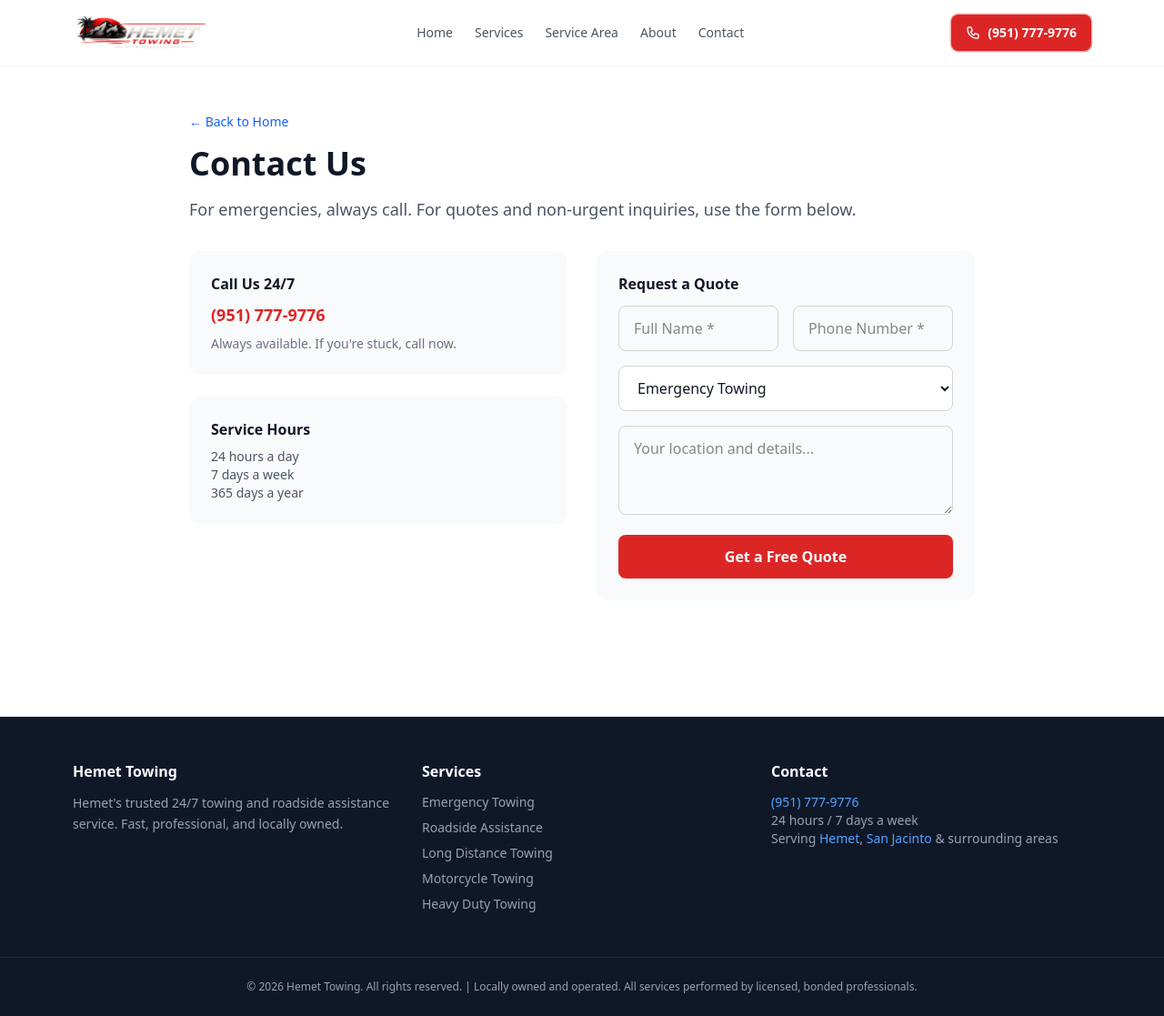
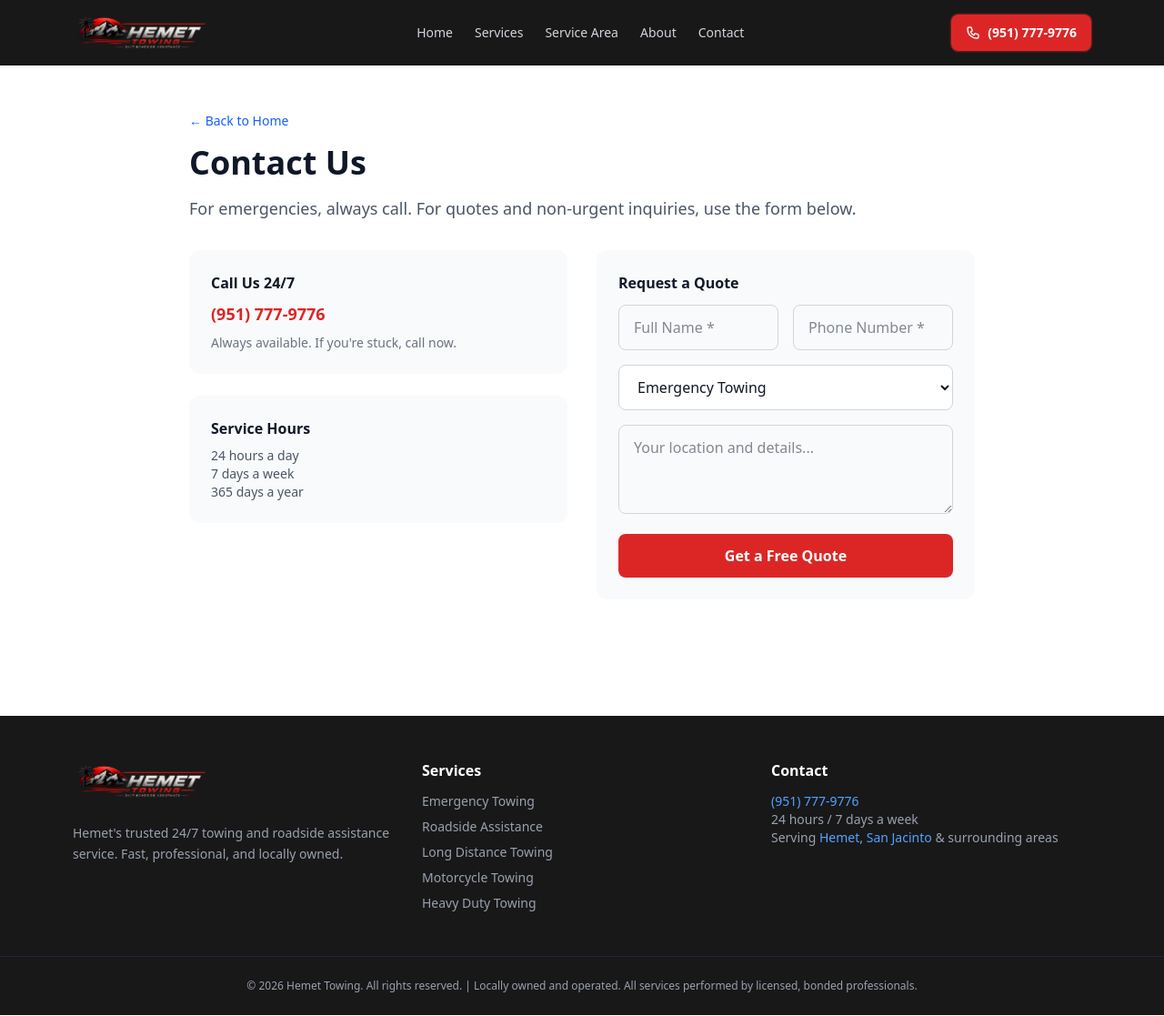
Before and after one commit to BeetleAndFrog/hemettowing.com, a Next.js app: page /contact in a window 1280 px wide. Shown: the whole page at 91% size. Built offline with nearby package versions, Linux system fonts and the light colour scheme.

Commit message:
theme: dark #181818 header/footer, logo in footer, light text on dark

```diff
--- a/src/app/globals.css
+++ b/src/app/globals.css
@@ -13,6 +13,7 @@
   --color-emergency-light: #fef2f2;
   --color-trust: #1e40af;
   --color-trust-dark: #1e3a8a;
+  --color-dark: #181818;
 }
 
 /* Emergency badge pulse animation */
--- a/src/components/Footer.tsx
+++ b/src/components/Footer.tsx
@@ -4,11 +4,13 @@ import { cities } from "@/lib/cities";
 
 export default function Footer() {
   return (
-    <footer className="bg-gray-900 text-gray-400 mt-20">
+    <footer className="bg-dark text-gray-400 mt-20">
       <div className="max-w-6xl mx-auto px-4 py-12 grid md:grid-cols-3 gap-8">
         <div>
-          <h3 className="text-white font-semibold mb-3">Hemet Towing</h3>
-          <p className="text-sm leading-relaxed">
+          <Link href="/" className="inline-block mb-4">
+            <img src="/logo.png" alt="Hemet Towing" className="h-12 w-auto" />
+          </Link>
+          <p className="text-sm leading-relaxed text-gray-400">
             Hemet&apos;s trusted 24/7 towing and roadside assistance service. Fast, professional, and locally owned.
           </p>
         </div>
--- a/src/components/Header.tsx
+++ b/src/components/Header.tsx
@@ -16,16 +16,16 @@ export default function Header() {
   const [menuOpen, setMenuOpen] = useState(false);
 
   return (
-    <header className="bg-white border-b border-gray-100 sticky top-0 z-50">
+    <header className="bg-dark sticky top-0 z-50">
       <div className="max-w-6xl mx-auto px-4 py-3 flex items-center justify-between">
         <Link href="/" className="flex items-center gap-2" onClick={() => setMenuOpen(false)}>
           <img src="/logo.png" alt="Hemet Towing" className="h-10 md:h-12 w-auto" />
         </Link>
 
         {/* Desktop nav */}
-        <nav className="hidden md:flex items-center gap-6 text-sm font-medium text-gray-600">
+        <nav className="hidden md:flex items-center gap-6 text-sm font-medium text-gray-300">
           {navLinks.map((link) => (
-            <Link key={link.href} href={link.href} className="hover:text-trust transition">{link.label}</Link>
+            <Link key={link.href} href={link.href} className="hover:text-white transition">{link.label}</Link>
           ))}
         </nav>
 
@@ -33,7 +33,7 @@ export default function Header() {
           {/* Mobile hamburger */}
           <button
             onClick={() => setMenuOpen(!menuOpen)}
-            className="md:hidden p-2 rounded-lg text-gray-600 hover:bg-gray-100 transition"
+            className="md:hidden p-2 rounded-lg text-gray-300 hover:bg-white/10 transition"
             aria-label={menuOpen ? "Close menu" : "Open menu"}
             aria-expanded={menuOpen}
           >
@@ -61,14 +61,14 @@ export default function Header() {
 
       {/* Mobile menu */}
       {menuOpen && (
-        <nav className="md:hidden border-t border-gray-100 bg-white" role="navigation" aria-label="Mobile navigation">
+        <nav className="md:hidden border-t border-white/10 bg-dark" role="navigation" aria-label="Mobile navigation">
           <div className="max-w-6xl mx-auto px-4 py-3 flex flex-col gap-2">
             {navLinks.map((link) => (
               <Link
                 key={link.href}
                 href={link.href}
                 onClick={() => setMenuOpen(false)}
-                className="px-4 py-3 text-sm font-medium text-gray-700 hover:bg-gray-50 hover:text-emergency rounded-lg transition"
+                className="px-4 py-3 text-sm font-medium text-gray-300 hover:bg-white/10 hover:text-white rounded-lg transition"
               >
                 {link.label}
               </Link>
```
